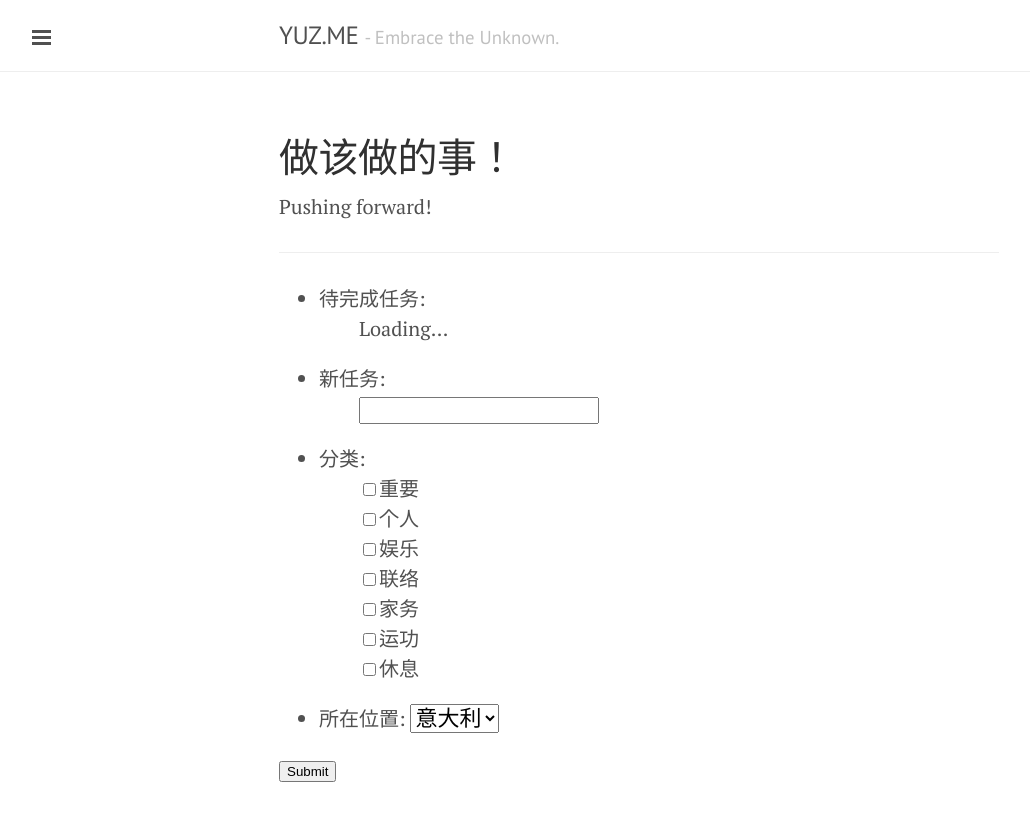
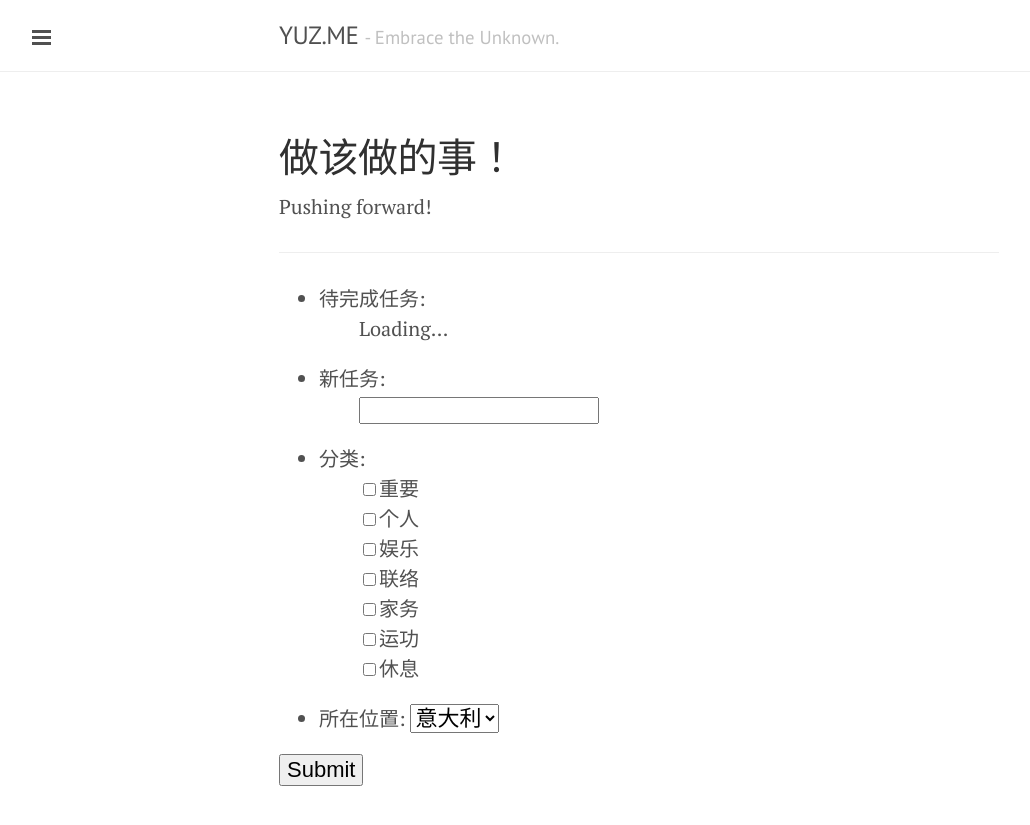
Before and after one commit to yusite/yuz.me, a Jekyll site: the page built from log.md, in a window 1280 px wide. Shown: the top 825 px of the page, without its empty margins (1-1031 px from the left). Built offline with Jekyll 4.4.1, drawn with Linux system fonts in a browser that asks for light colours; Markdown is read by kramdown in place of the engine named in the settings.

Commit message:
update submit button

```diff
--- a/log.md
+++ b/log.md
@@ -57,7 +57,7 @@ Pushing forward!
 </ul>
 
 <p>
-<input type="submit" value="Submit">
+<input type="submit" value="Submit" style="font-size:22px;">
 </p>
 
 </form>
```
